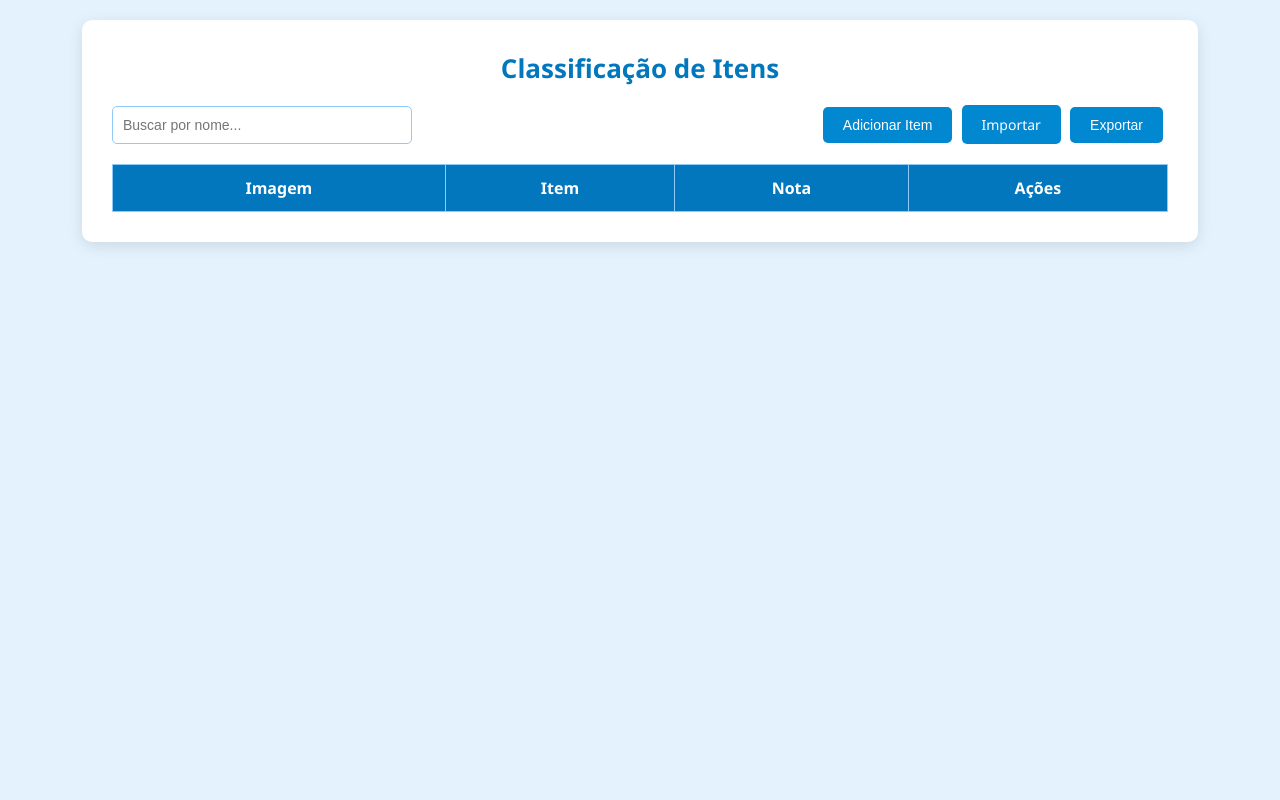
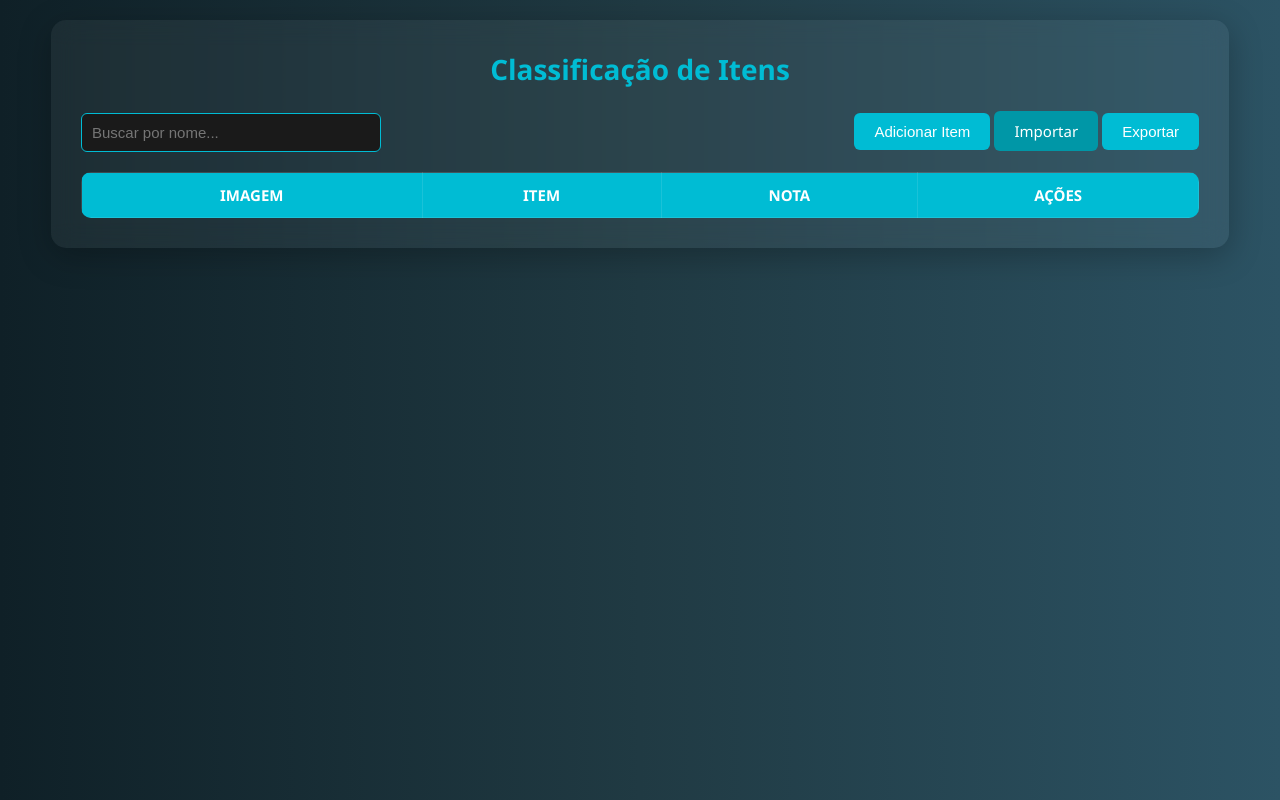
Before and after one commit to NatanCarFF/rank, a plain HTML site: page index.html in a window 1280 px wide. Drawn offline with Linux system fonts and the light colour scheme.

Commit message:
Update styles.css

```diff
--- a/styles.css
+++ b/styles.css
@@ -7,32 +7,31 @@
 
 body {
     font-family: 'Segoe UI', Tahoma, Geneva, Verdana, sans-serif;
-    background-color: #e3f2fd; /* Azul suave de fundo */
-    color: #333;
+    background: linear-gradient(to right, #0f2027, #203a43, #2c5364); /* Fundo tecnológico */
+    color: #fff;
     padding: 20px;
     display: flex;
     justify-content: center;
     align-items: flex-start;
     min-height: 100vh;
-    position: relative;
     overflow-y: auto;
 }
 
 .container {
-    width: 90%;
+    width: 95%;
     max-width: 1200px;
     padding: 30px;
-    background-color: #ffffff;
-    box-shadow: 0 4px 15px rgba(0, 0, 0, 0.1);
-    border-radius: 10px;
-    transform: translateY(20px);
-    opacity: 0;
+    background: rgba(255, 255, 255, 0.05);
+    backdrop-filter: blur(12px);
+    border-radius: 15px;
+    box-shadow: 0 8px 32px rgba(0, 0, 0, 0.25);
     animation: slideUp 0.6s forwards;
+    color: #e0e0e0;
 }
 
 @keyframes slideUp {
     0% {
-        transform: translateY(20px);
+        transform: translateY(30px);
         opacity: 0;
     }
     100% {
@@ -43,31 +42,24 @@ body {
 
 h1 {
     text-align: center;
-    margin-bottom: 20px;
-    color: #0277bd; /* Azul mais escuro para o título */
-    font-size: 26px;
-    font-weight: 600;
-    opacity: 0;
-    animation: fadeIn 0.5s forwards;
-    animation-delay: 0.2s;
+    margin-bottom: 25px;
+    font-size: 28px;
+    font-weight: 700;
+    color: #00bcd4;
+    animation: fadeIn 0.6s forwards;
 }
 
 @keyframes fadeIn {
-    0% {
-        opacity: 0;
-    }
-    100% {
-        opacity: 1;
-    }
+    0% { opacity: 0; }
+    100% { opacity: 1; }
 }
 
 .actions {
     display: flex;
     justify-content: space-between;
-    align-items: center;
     flex-wrap: wrap;
+    gap: 15px;
     margin-bottom: 20px;
-    gap: 10px;
 }
 
 .search-container {
@@ -78,76 +70,94 @@ h1 {
 #search-box {
     width: 100%;
     padding: 10px;
-    font-size: 14px;
-    border: 1px solid #90caf9; /* Bordas suaves de azul */
-    border-radius: 5px;
-    transition: border 0.3s;
+    font-size: 15px;
+    border: 1px solid #00bcd4;
+    border-radius: 6px;
+    background-color: #1a1a1a;
+    color: #fff;
+    transition: border-color 0.3s, background-color 0.3s;
 }
 
 #search-box:focus {
-    border: 1px solid #0277bd; /* Azul mais intenso ao focar */
+    border-color: #00e5ff;
+    background-color: #2b2b2b;
 }
 
 button, label {
-    background-color: #0288d1; /* Azul mais forte */
-    color: white;
+    background-color: #00bcd4;
+    color: #fff;
     border: none;
     padding: 10px 20px;
+    font-size: 15px;
+    border-radius: 6px;
     cursor: pointer;
-    font-size: 14px;
-    border-radius: 5px;
     transition: background-color 0.3s, transform 0.2s, box-shadow 0.2s;
 }
 
 button:hover, label:hover {
-    background-color: #0277bd; /* Azul mais escuro */
+    background-color: #00acc1;
     transform: scale(1.05);
-    box-shadow: 0 4px 10px rgba(0, 0, 0, 0.1);
+    box-shadow: 0 4px 12px rgba(0, 188, 212, 0.4);
 }
 
 table {
     width: 100%;
     border-collapse: collapse;
-    margin-top: 20px;
+    margin-top: 15px;
+    background-color: rgba(255, 255, 255, 0.03);
     border-radius: 10px;
     overflow: hidden;
-    background-color: #fff;
     animation: fadeInTable 0.8s ease-in-out;
-    max-height: 400px;
-    overflow-y: auto;
 }
 
 @keyframes fadeInTable {
-    0% {
-        opacity: 0;
-    }
-    100% {
-        opacity: 1;
-    }
+    0% { opacity: 0; }
+    100% { opacity: 1; }
 }
 
 table th, table td {
     padding: 12px;
     text-align: center;
-    border: 1px solid #90caf9;
+    border: 1px solid rgba(255, 255, 255, 0.1);
     font-size: 14px;
-    transition: background-color 0.3s, color 0.3s;
+    word-break: break-word;
 }
 
 table th {
-    background-color: #0277bd;
-    color: white;
-    font-size: 16px;
+    background-color: #00bcd4;
+    color: #fff;
+    font-size: 15px;
+    text-transform: uppercase;
 }
 
 table td {
-    background-color: #f1f8e9;
+    background-color: rgba(255, 255, 255, 0.05);
+    color: #e0e0e0;
+}
+
+.nome-item {
+    max-width: 100%;
+    white-space: normal;
+    word-wrap: break-word;
+    text-align: left;
+    width: 50%; /* Aumenta a largura do campo de texto */
+}
+
+.nota-item {
+    width: 80px;
+    text-align: center;
+}
+
+.acoes {
+    width: 120px;
+    white-space: nowrap;
 }
 
 table td img {
     max-width: 50px;
     max-height: 50px;
     cursor: pointer;
+    border-radius: 5px;
     transition: transform 0.2s;
 }
 
@@ -155,20 +165,8 @@ table td img:hover {
     transform: scale(1.1);
 }
 
-table tr:nth-child(odd) {
-    background-color: #f9f9f9;
-}
-
-table tr:nth-child(even) {
-    background-color: #ffffff;
-}
-
 table tr:hover {
-    background-color: #e1f5fe; /* Azul claro ao passar o mouse */
-}
-
-.actions button {
-    margin: 0 5px;
+    background-color: rgba(0, 188, 212, 0.1);
 }
 
 input[type="file"] {
@@ -176,9 +174,14 @@ input[type="file"] {
 }
 
 .btn-importar {
-    background-color: #0288d1; /* Azul para o botão de importar */
+    background-color: #0097a7;
 }
 
 .btn-importar:hover {
-    background-color: #0277bd;
+    background-color: #00838f;
 }
+
+/* Impede a quebra no cabeçalho "Nota" */
+table th.nota-header {
+    white-space: nowrap;
+}
```
